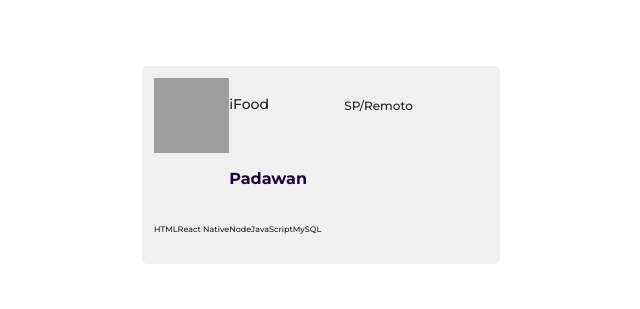
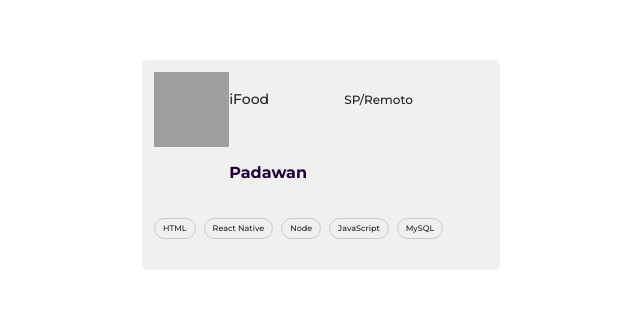
Before and after one commit to PedroMarianoAlmeida/baby-dev-2022, a Next.js app: page / in a window 1280 px wide. Shown: the part 235-544 px from the top of the page, without its empty margins (319-959 px from the left). Built offline with nearby package versions, Linux system fonts and the light colour scheme; grey boxes are pictures that could not be loaded.

Commit message:
add StackBadge new css

```diff
--- a/src/components/JobCard/JobCard.module.css
+++ b/src/components/JobCard/JobCard.module.css
@@ -54,4 +54,6 @@
   grid-area: stack;
 
   display: flex;
+  flex-wrap: wrap;
+  gap: 8px;
 }
--- a/src/components/StackBadge/StackBadge.module.css
+++ b/src/components/StackBadge/StackBadge.module.css
@@ -5,4 +5,8 @@
   line-height: 10px;
 
   color: #202020;
+
+  padding: 4px 8px 5px;
+  border: 1px solid #cccaca;
+  border-radius: 50px;
 }
```
